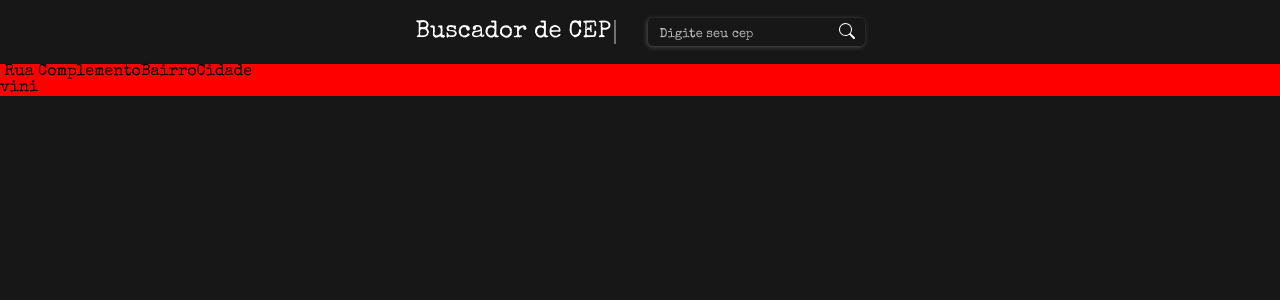
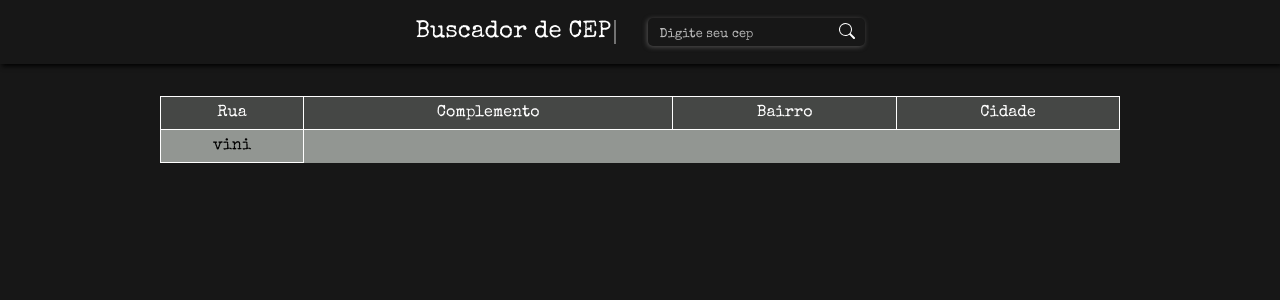
Before and after one commit to Vinicios-Rodrigues/Zicode, a JavaScript app: page / in a window 1280 px wide. Shown: the top 300 px of the page. Built offline with nearby package versions, Linux system fonts and the light colour scheme.

Commit message:
estilos da tabela

```diff
--- a/src/components/Main/Main.style.js
+++ b/src/components/Main/Main.style.js
@@ -1,5 +1,23 @@
 import styled from "styled-components";
 
 export const Container = styled.main`
-  background: red;
+  background: #929692;
+  margin: 2rem auto 0;
+  max-width: 60rem;
+
+  table {
+    width: 100%;
+  }
+
+  th {
+    border: 1px solid white;
+    padding: 0.5rem;
+    color: white;
+    background: #454745;
+  }
+  td {
+    text-align: center;
+    border: 1px solid white;
+    padding: 0.5rem 0;
+  }
 `;
```
